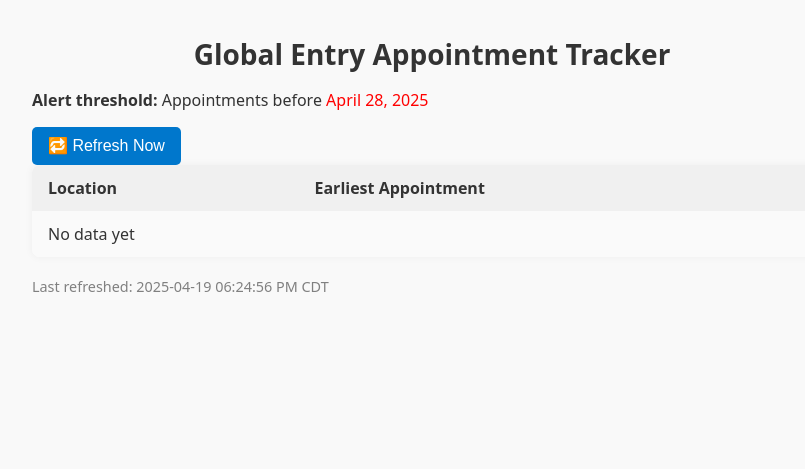
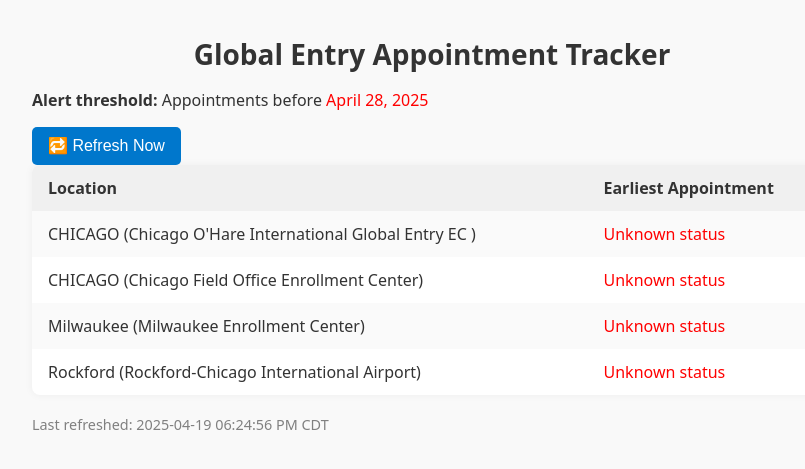
Before and after one commit to eestevez123/global-entry-appt-checker, a Flask app: page / in a window 1280 px wide. Shown: the top 469 px of the page, without its empty margins (208-1013 px from the left). Run offline with Flask 3, Linux system fonts and the light colour scheme.

Commit message:
add more info to readme, add message once project is complete, add more info if location is booked through a certian date

```diff
--- a/app.py
+++ b/app.py
@@ -15,19 +15,33 @@
 load_dotenv()
 
 ######################### CONFIG ##########################################
+
+# Location IDs can be found using the TTP Appointment finder website
+# (https://ttp.dhs.gov/schedulerui/schedule-interview/location?lang=en&vo=true&returnUrl=ttp-external&service=up)
+# Using Dev Tools, you can find the ID via checking the GET request made when manually checking available appointments on a location
+# Location Key Names can be whatever you'd like
 LOCATIONS = {
     "CHICAGO (Chicago O'Hare International Global Entry EC )": 5183,
     "CHICAGO (Chicago Field Office Enrollment Center)": 11981,
     "Milwaukee (Milwaukee Enrollment Center)": 7740,
+    "Rockford (Rockford-Chicago International Airport)": 11001
 }
+# This is the date new appointments will be compared to
+# If an earlier date is found, email notification is triggered
 THRESHOLD_DATE = datetime(2025, 4, 28)
+# Integer, in minutes, for example: 20
 CHECK_INTERVAL_MINUTES = 20
+
+# Max number of locations is set to be 10 currently, but it is up to your discretion if you would like to increase
+# this number
 MAX_LOCATIONS = 10
 
 # SMS CONFIG
+# Refer to the readme for help finding the right values for these vars
 EMAIL_ADDRESS = os.getenv("EMAIL_ADDRESS")
 EMAIL_PASSWORD = os.getenv("EMAIL_PASSWORD")
 TO_EMAIL = os.getenv("TO_EMAIL")
+ALERTS_ENABLED = os.getenv("ALERTS_ENABLED", "true").lower() == "true"
 
 ###########################################################################
 
@@ -39,7 +53,11 @@
 def cst_now():
     return datetime.now(tz=ZoneInfo("America/Chicago"))
 
-app.jinja_env.globals.update(now=cst_now, threshold_date=THRESHOLD_DATE)
+app.jinja_env.globals.update(
+    now=cst_now,
+    threshold_date=THRESHOLD_DATE,
+    alerts_enabled=ALERTS_ENABLED
+)
 
 
 def send_email(subject, body):
@@ -61,6 +79,7 @@
 def check_appointments():
     global latest_slots
     print(f"[{datetime.now()}] Checking appointment availability...")
+
     for name, loc_id in LOCATIONS.items():
         try:
             headers = {
@@ -70,27 +89,35 @@
                     "Mozilla/5.0 (X11; Linux x86_64)"
                 ])
             }
+
             url = f"https://ttp.cbp.dhs.gov/schedulerapi/slot-availability?locationId={loc_id}"
             response = requests.get(url, headers=headers, timeout=10)
 
             if response.status_code == 200:
-                slots = response.json().get("availableSlots", [])
+                data = response.json()
+                slots = data.get("availableSlots", [])
+
                 if slots:
                     first_slot = min(slots, key=lambda s: s["startTimestamp"])
                     dt = datetime.fromisoformat(first_slot["startTimestamp"])
-                    previous = latest_slots.get(name)
+                    latest_slots[name] = { "date": dt, "status": "available" }
 
                     if dt < THRESHOLD_DATE:
                         send_email(
-                        f"🚨 Early Appointment Found at {name}",
-                        f"An earlier appointment is available at {name} on {dt.strftime('%B %d, %Y at %I:%M %p')}.\n\nVisit https://ttp.dhs.gov/"
+                            f"🚨 Early Appointment Found at {name}",
+                            f"An earlier appointment is available at {name} on {dt.strftime('%B %d, %Y at %I:%M %p')}.\n\nVisit https://ttp.dhs.gov/"
                         )
-                    if not previous or dt < previous:
-                        latest_slots[name] = dt
+                else:
+                    last_pub = data.get("lastPublishedDate")
+                    if last_pub:
+                        dt = datetime.fromisoformat(last_pub)
+                        latest_slots[name] = { "date": dt, "status": "full" }
+                    else:
+                        latest_slots[name] = { "date": None, "status": "unknown" }
             else:
-                print(f"Error from {name}: {response.status_code}")
+                print(f"Error for {name}: HTTP {response.status_code}")
         except Exception as e:
-            print(f"❌ Error for {name}: {e}")
+            print(f"❌ Error checking {name}: {e}")
 
 # SCHEDULE BACKGROUND JOB
 scheduler = BackgroundScheduler()
--- a/templates/index.html
+++ b/templates/index.html
@@ -8,6 +8,14 @@
   <body>
     <div class="container">
       <h1>Global Entry Appointment Tracker</h1>
+      {% if not alerts_enabled %}
+        <div style="background: #e6ffe6; padding: 1rem; border-left: 5px solid #4CAF50; margin-bottom: 1rem; border-radius: 6px;">
+          <strong>🎉 Mission accomplished!</strong><br>
+          I've already booked my Global Entry appointment.<br>
+          This tool served its purpose — check out the source code
+          <a href="https://github.com/eestevez123/global-entry-appt-checker" target="_blank" style="color: #0077cc; font-weight: bold;">on GitHub</a>.
+        </div>
+      {% endif %}
       <p><strong>Alert threshold:</strong> Appointments before <span style="color: red">{{ threshold_date.strftime('%B %d, %Y') }}</span></p>
       <form id="refreshForm" method="POST" action="/refresh">
         <button type="submit" id="refreshBtn">🔁 Refresh Now</button>
@@ -28,10 +36,22 @@
           <th>Location</th>
           <th>Earliest Appointment</th>
         </tr>
-        {% for name, dt in slots.items() %}
+        {% for name, info in slots.items() %}
         <tr>
           <td>{{ name }}</td>
-          <td>{{ dt.strftime('%Y-%m-%d %H:%M') }}</td>
+          <td>
+            {% if info.status == "available" %}
+              <span style="color: green;">
+                {{ info.date.strftime('%B %d, %Y at %I:%M %p') }}
+              </span>
+            {% elif info.status == "full" %}
+              <span style="color: #888;">
+                Appointments full through {{ info.date.strftime('%B %d, %Y') }}
+              </span>
+            {% else %}
+              <span style="color: red;">Unknown status</span>
+            {% endif %}
+          </td>
         </tr>
         {% else %}
         <tr>
```
Also changed, not shown: README.md, assets/initPage.png (added).
